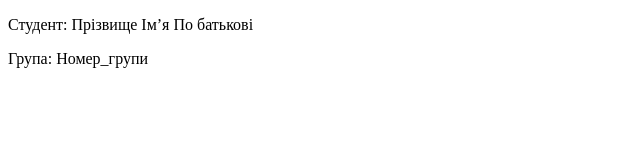
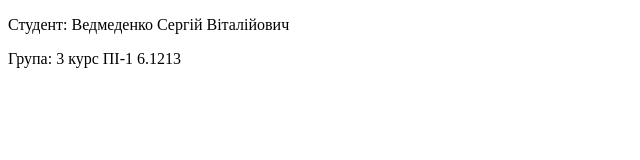
Before and after one commit to LIL-SERG0/web, a plain HTML site: page index.html in a window 1280 px wide. Shown: the whole page, without its empty margins (0-640 px from the left). Drawn offline with Linux system fonts and the light colour scheme.

Commit message:
Update name and group in index.html

```diff
--- a/index.html
+++ b/index.html
@@ -6,7 +6,7 @@
   <title>Лабораторна 1</title>
 </head>
 <body>
-  <p>Студент: Прізвище Ім’я По батькові</p>
-  <p>Група: Номер_групи</p>
+  <p>Студент: Ведмеденко Сергій Віталійович</p>
+  <p>Група: 3 курс ПІ-1 6.1213 </p>
 </body>
 </html>
```
